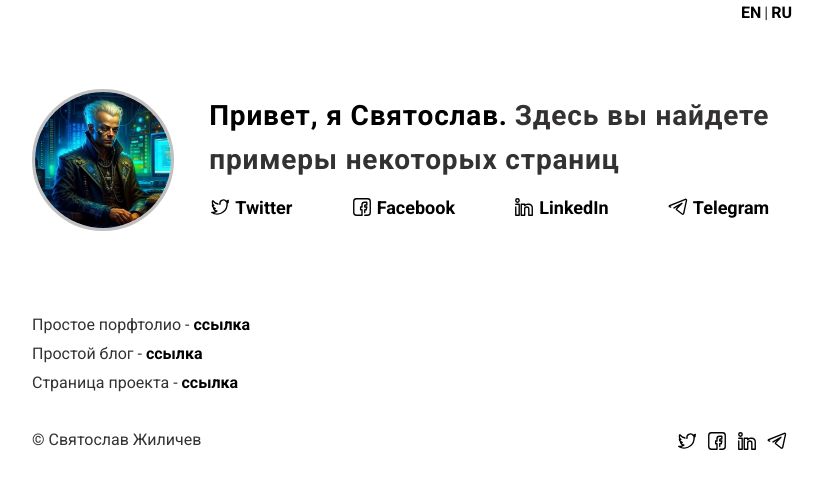
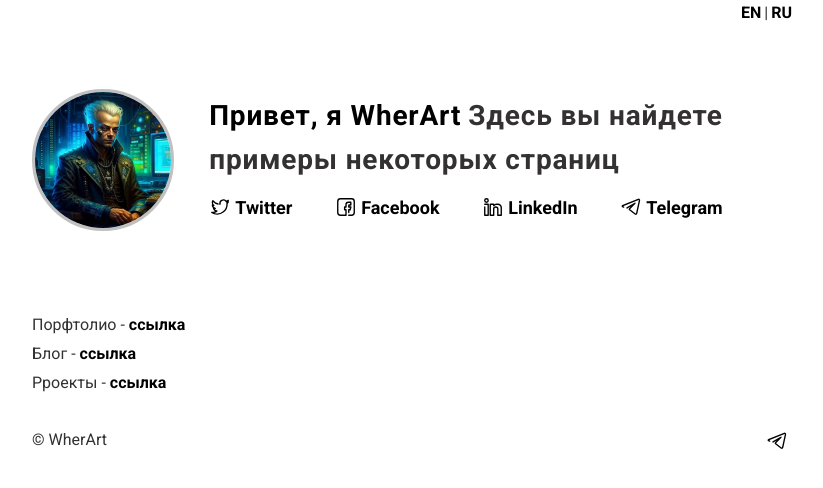
Before and after one commit to WherArt/wherart.github.io, a plain HTML site: page ru/example/index.html in a window 1280 px wide. Shown: the whole page, without its empty margins (228-1051 px from the left). Drawn offline with Linux system fonts and the light colour scheme.

Commit message:
Update index.html
some changes have been made regarding my person

```diff
--- a/ru/example/index.html
+++ b/ru/example/index.html
@@ -21,7 +21,7 @@
       <img class="content__hello-img" src="/assets/img/avatar.png" alt="Avatar">
       <div class="content__hello-text">
                     <span class="content__name">
-                        <a href="/">Привет, я Святослав.</a>
+                        <a href="/">Привет, я WherArt</a>
                     </span>
         <span class="content__description">Здесь вы найдете <br/> примеры некоторых страниц</span>
         <nav class="content__social">
@@ -37,7 +37,7 @@
             <img src="/assets/img/icons/in.svg" alt="LinkedIn">
             <span>LinkedIn</span>
           </a>
-          <a href="#link" target="_blank" class="content__social-item">
+          <a href="https://t.me/+7Syf5yFVVTRmZTNi" target="_blank" class="content__social-item">
             <img src="/assets/img/icons/telegram.svg" alt="Telegram">
             <span>Telegram</span>
           </a>
@@ -47,29 +47,20 @@
     <div class="content__main">
       <div class="content__main-item">
         <div class="main-item__description">
-          <p>Простое порфтолио - <a href="/ru/example/simple.html">ссылка</a></p>
-          <p>Простой блог - <a href="/ru/example/blog.html">ссылка</a></p>
-          <p>Страница проекта - <a href="/ru/example/project.html">ссылка</a></p>
+          <p>Порфтолио - <a href="/ru/example/simple.html">ссылка</a></p>
+          <p>Блог - <a href="/ru/example/blog.html">ссылка</a></p>
+          <p>Рроекты - <a href="/ru/example/project.html">ссылка</a></p>
         </div>
       </div>
     </div>
   </div>
   <div class="footer">
     <div>
-      <span>© Святослав Жиличев</span>
+      <span>© WherArt</span>
     </div>
     <div>
       <nav class="footer__social">
-        <a href="#link" target="_blank" class="footer__social-item">
-          <img src="/assets/img/icons/twitter.svg" alt="Twitter">
-        </a>
-        <a href="#link" target="_blank" class="footer__social-item">
-          <img src="/assets/img/icons/facebook.svg" alt="Facebook">
-        </a>
-        <a href="#link" target="_blank" class="footer__social-item">
-          <img src="/assets/img/icons/in.svg" alt="LinkedIn">
-        </a>
-        <a href="#link" target="_blank" class="footer__social-item">
+        <a href="https://t.me/+S86oEXwJQrNjNDEy" target="_blank" class="footer__social-item">
           <img src="/assets/img/icons/telegram.svg" alt="Telegram">
         </a>
       </nav>
```
